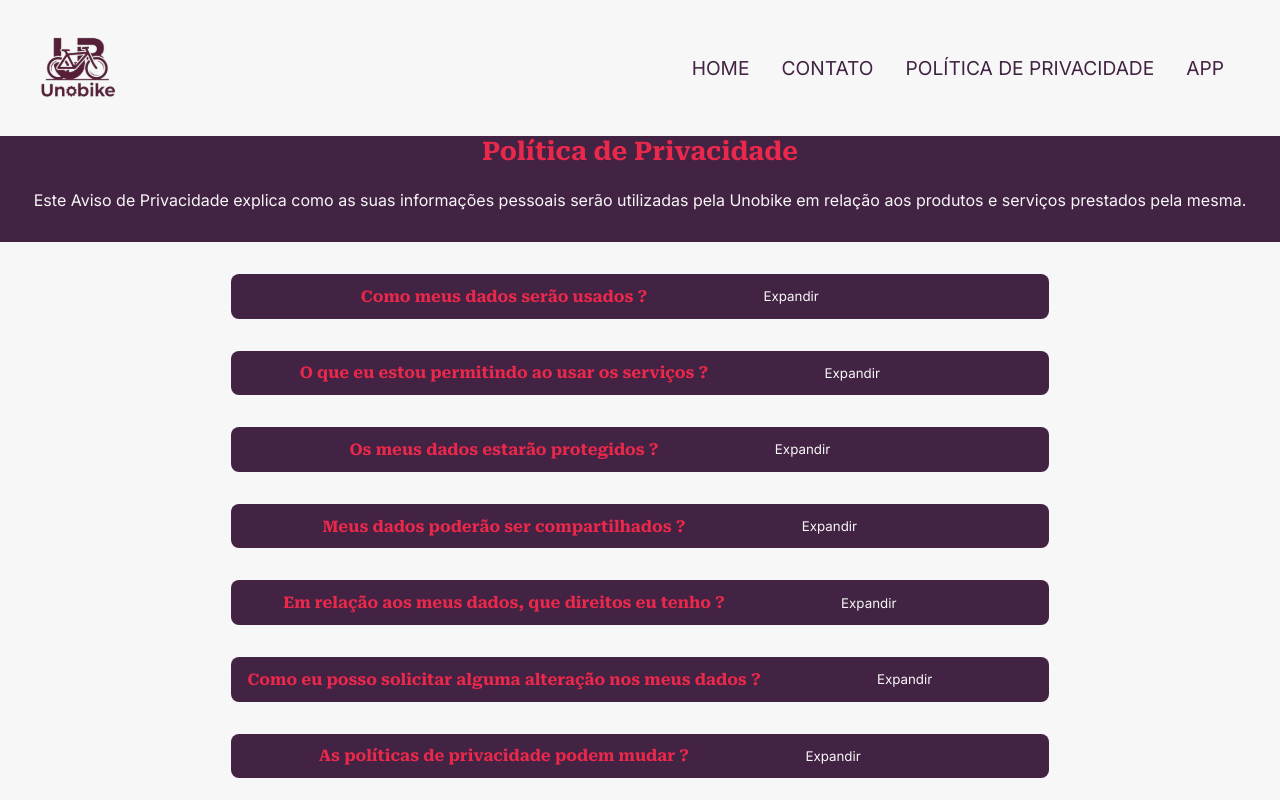
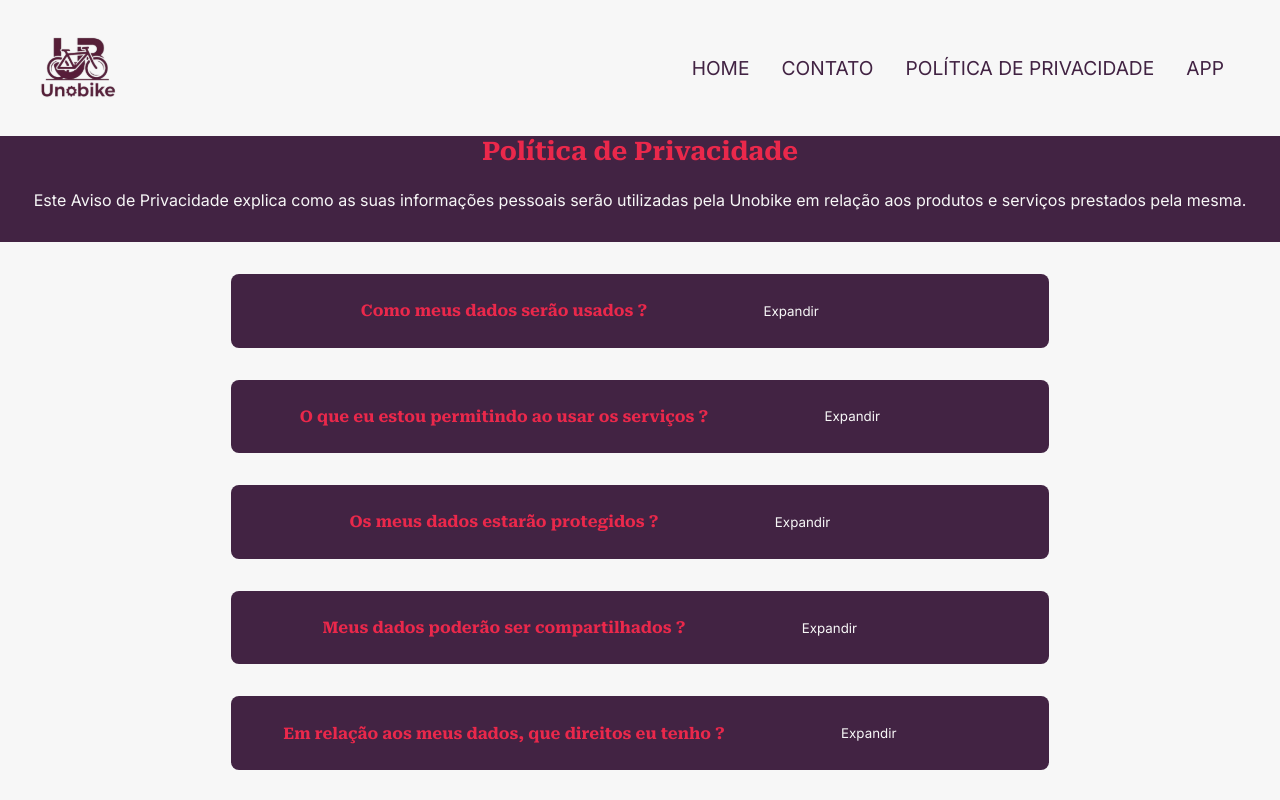
Before and after one commit to HudSalm/UnoBike, a React (Vite) app: page /PrivacyPolicy in a window 1280 px wide. Shown: the top 800 px of the page. Built offline with nearby package versions, Linux system fonts and the light colour scheme.

Commit message:
aumentei o padding do button do cardPolicy para poder melhorar na hora do clique

```diff
--- a/src/components/cardPolicy.module.scss
+++ b/src/components/cardPolicy.module.scss
@@ -16,7 +16,7 @@
         border: none;
         background-color: var(--color-background2);
         color: var(--color-paragrafo);
-        padding: 0rem ;
+        padding: 1rem ;
         width: 20vw;
     }
 }
```
